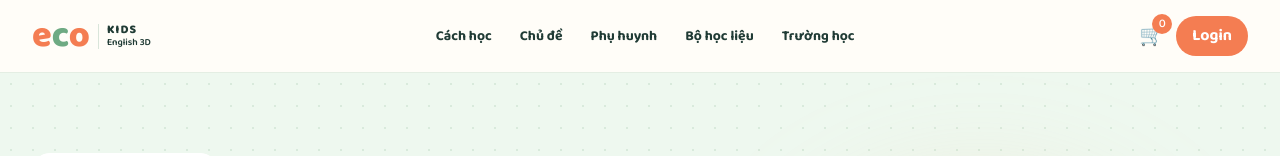
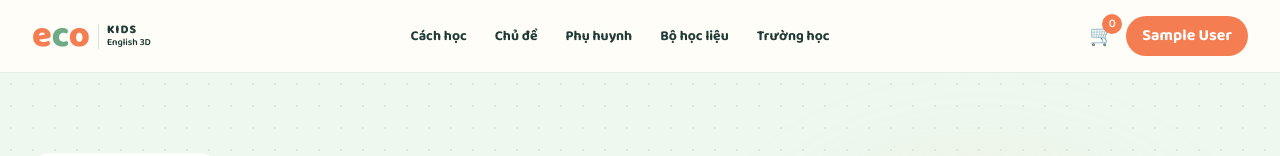
Before and after one commit to DuongNHTHE/eco-kids, a Next.js app: page / in a window 1280 px wide. Shown: the top 156 px of the page. Built offline with nearby package versions, Linux system fonts and the light colour scheme; no server answers; the database is empty; sample sign-in values are in the browser's storage.

Commit message:
[fix] FE

```diff
--- a/app/admin/layout.tsx
+++ b/app/admin/layout.tsx
@@ -57,6 +57,7 @@ export default function AdminLayout({ children }: Readonly<{ children: ReactNode
             <AppSidebar
                 brand="KIDS"
                 role="Admin"
+                homeHref="/admin/dashboard"
                 items={items}
             // footerTitle="✨ Hệ thống đang ổn định"
             // footerText="Tổng thời gian hoạt động 99.9% trong tháng này."
--- a/app/dashboard/page.tsx
+++ b/app/dashboard/page.tsx
@@ -156,7 +156,7 @@ export default function DashboardPage() {
           }`}
       >
         {/* Logo */}
-        <Link href="/" className="flex items-center gap-2">
+        <Link href="/dashboard" className="flex items-center gap-2">
           <span className="text-4xl font-extrabold leading-none text-[#f47d52]">
             e
             <span className="text-[#6eaa83]">
--- a/app/page.tsx
+++ b/app/page.tsx
@@ -3,7 +3,9 @@
 
 import { useEffect, useState } from 'react';
 import Link from 'next/link';
+import { useSession } from 'next-auth/react';
 import { useAPI } from '../lib/hooks/useAPI';
+import { resolveRoleHome } from '../lib/auth';
 
 const money = value => new Intl.NumberFormat('vi-VN').format(value) + 'đ';
 const productIcon = id => id === 'premium' ? '✨' : id === 'explorer' ? '🚀' : '🦊';
@@ -14,6 +16,10 @@ function Button({ children, className = '', ...props }) {
 
 export default function HomePage() {
     const { API } = useAPI();
+    const { data: session, status } = useSession();
+    const isAuthenticated = status === 'authenticated' && !!session?.user;
+    const accountName = session?.user?.name || session?.user?.email || 'Tài khoản';
+    const accountRole = (session?.user as { role?: string } | undefined)?.role || 'PARENT';
     const [topics, setTopics] = useState([]);
     const [products, setProducts] = useState([]);
     const [cart, setCart] = useState([]);
@@ -205,10 +211,10 @@ export default function HomePage() {
                     </button>
 
                     <Link
-                        href="/login"
+                        href={isAuthenticated ? resolveRoleHome(accountRole) : '/login'}
                         className="hidden rounded-full bg-[#f47d52] px-4 py-2 font-bold text-white sm:block"
                     >
-                        Login
+                        {isAuthenticated ? accountName : 'Login'}
                     </Link>
                 </div>
             </div>
--- a/app/superadmin/layout.tsx
+++ b/app/superadmin/layout.tsx
@@ -45,6 +45,7 @@ export default function SuperAdminLayout({ children }: { children: ReactNode })
             <AppSidebar
                 brand="KIDS"
                 role="Super Admin"
+                homeHref="/superadmin/dashboard"
                 items={items}
                 footerTitle="🔒 Mức quyền tối đa"
                 footerText="Toàn bộ hệ thống và dữ liệu doanh nghiệp đang được giám sát."
--- a/components/AppSidebar.tsx
+++ b/components/AppSidebar.tsx
@@ -22,12 +22,14 @@ async function handleLogout() {
 export function AppSidebar({
     brand = 'KIDS',
     role = 'Admin',
+    homeHref = '/',
     items,
     footerTitle,
     footerText,
 }: Readonly<{
     brand?: string;
     role?: string;
+    homeHref?: string;
     items: SidebarItem[];
     footerTitle?: string;
     footerText?: string;
@@ -142,7 +144,7 @@ export function AppSidebar({
 
             <aside className={`fixed inset-y-0 left-0 z-30 flex w-72 max-w-[85vw] flex-col bg-[#203b35] p-6 text-white transition-transform duration-200 lg:w-64 lg:translate-x-0 ${sidebarTransform}`}>
 
-            <Link href="/" className="flex shrink-0 items-center gap-2 text-white justify-center">
+            <Link href={homeHref} className="flex shrink-0 items-center gap-2 text-white justify-center">
                 <span className="text-4xl font-extrabold leading-none text-[#f47d52]">
                     e<span className="text-[#6eaa83]">c</span>o
                 </span>
```
